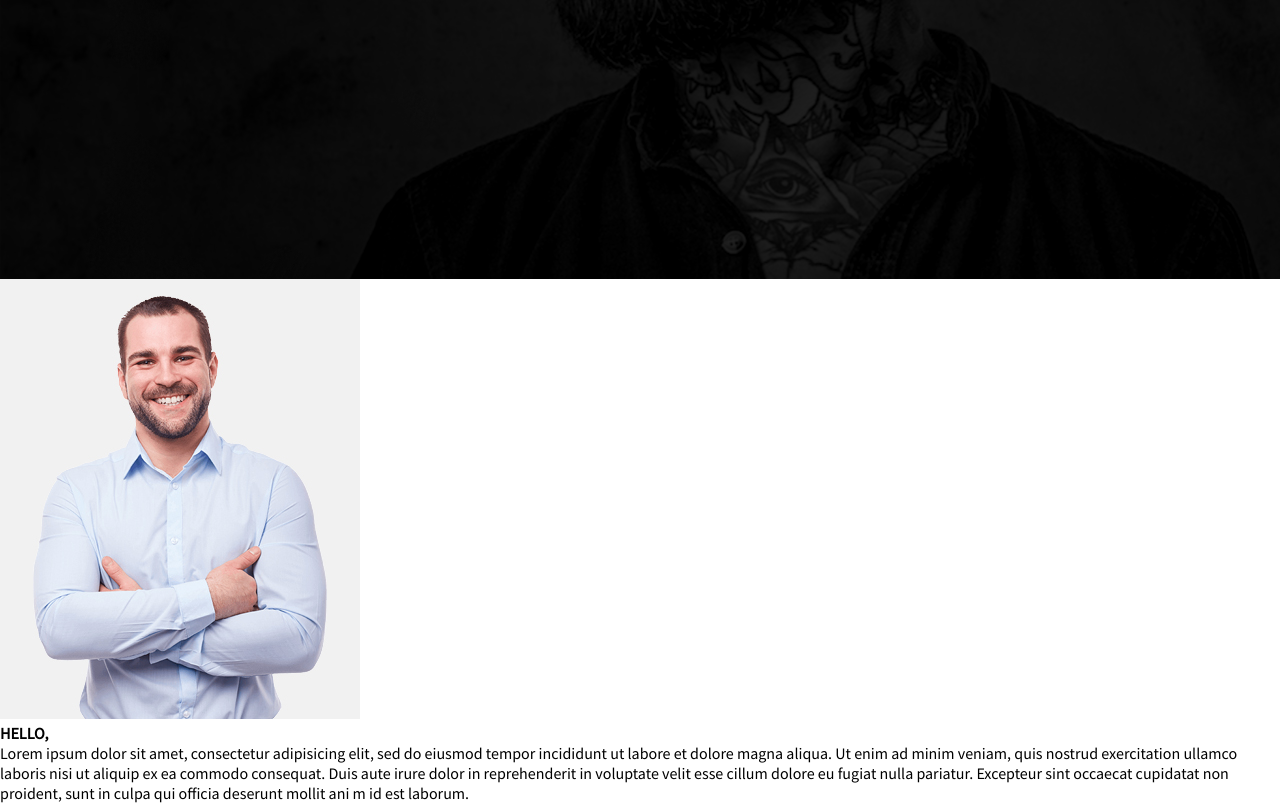
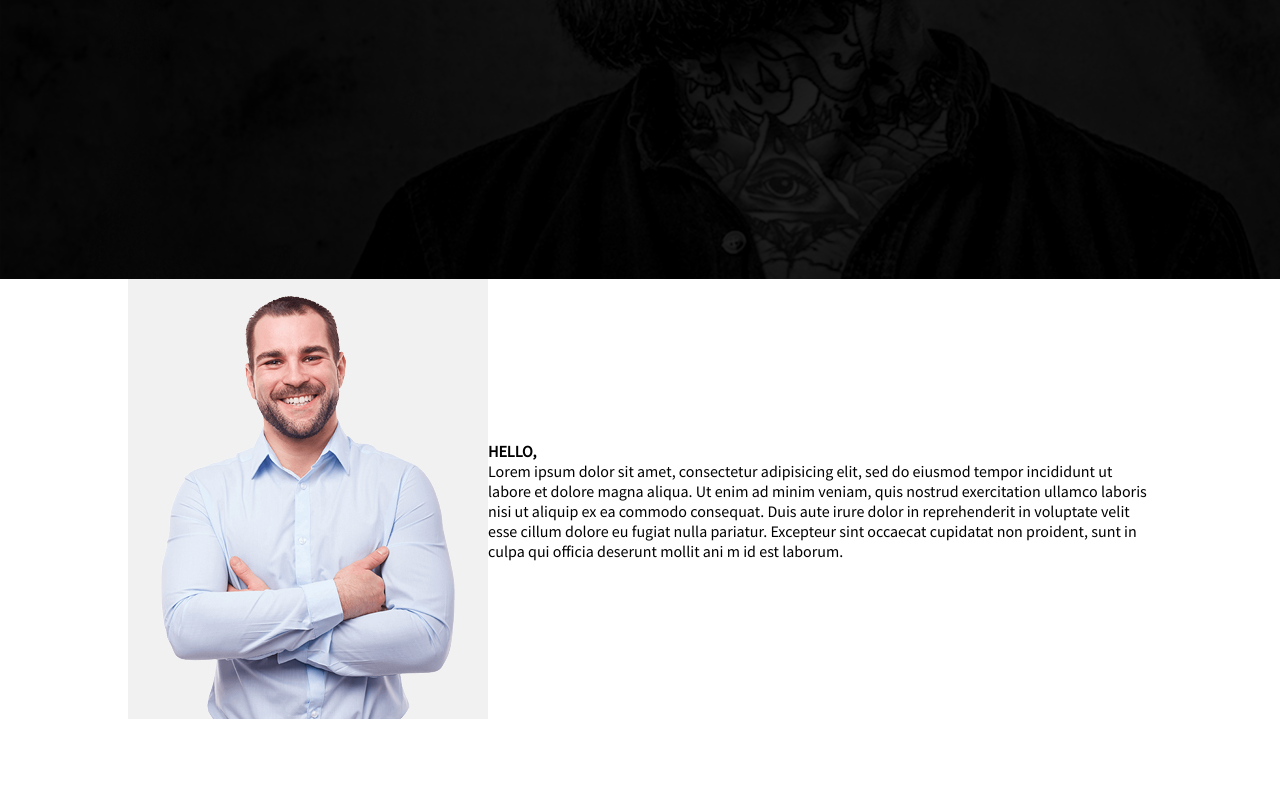
Before and after one commit to mahmoudd99/test-priject, a plain HTML site: page index.html in a window 1280 px wide. Shown: the part 521-1324 px from the top of the page. After the commit the page ends 1244 px from the top, so only its background shows below. Drawn offline with Linux system fonts and the light colour scheme.

Commit message:
adjustment section-2

```diff
--- a/style.css
+++ b/style.css
@@ -80,3 +80,10 @@ font-size: 17px;
 .header-text p{
     font-weight: lighter;
 }
+.hello{
+    width: 80%;
+    margin: auto;
+    display: flex;
+    justify-content: space-around;
+    align-items: center;
+}
```
